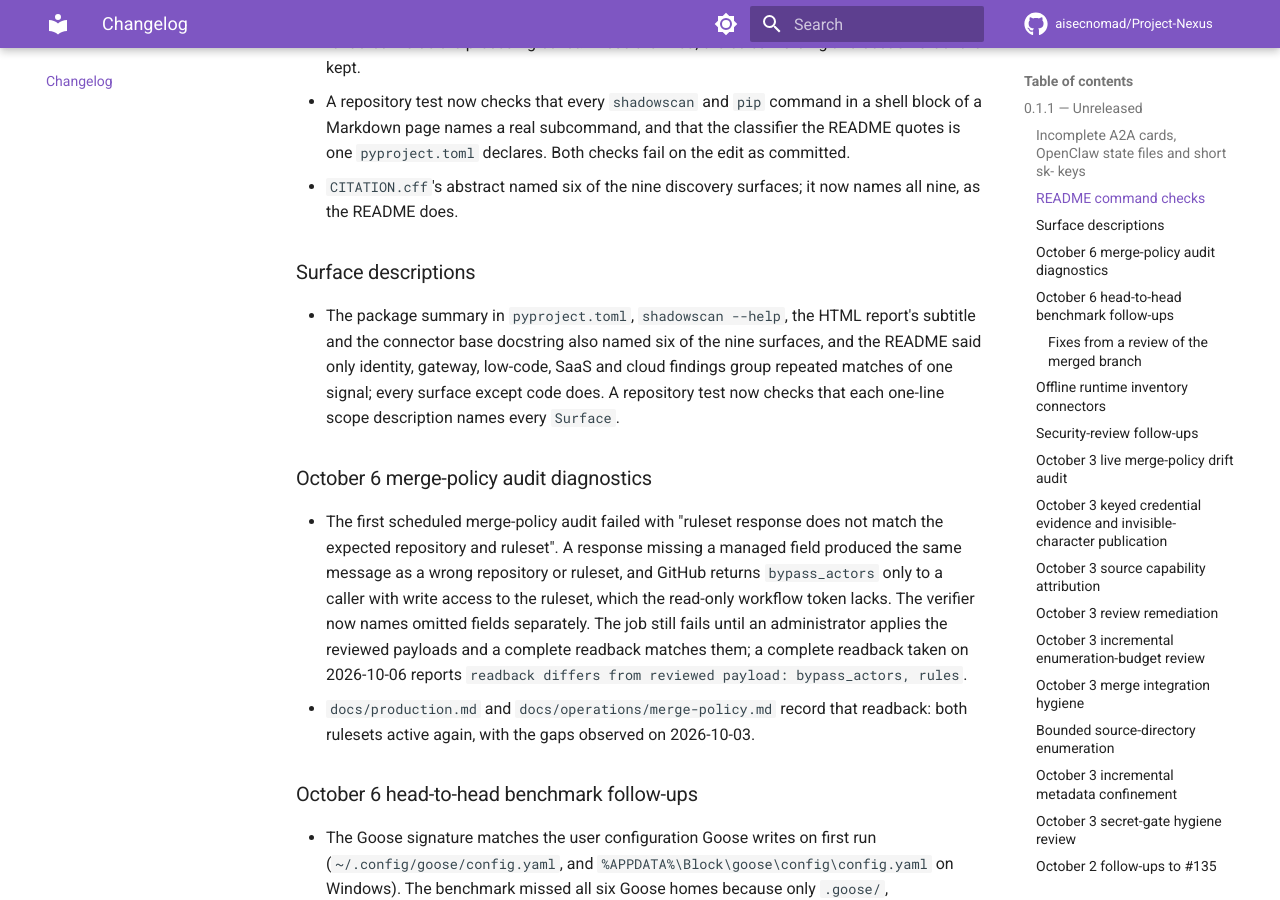
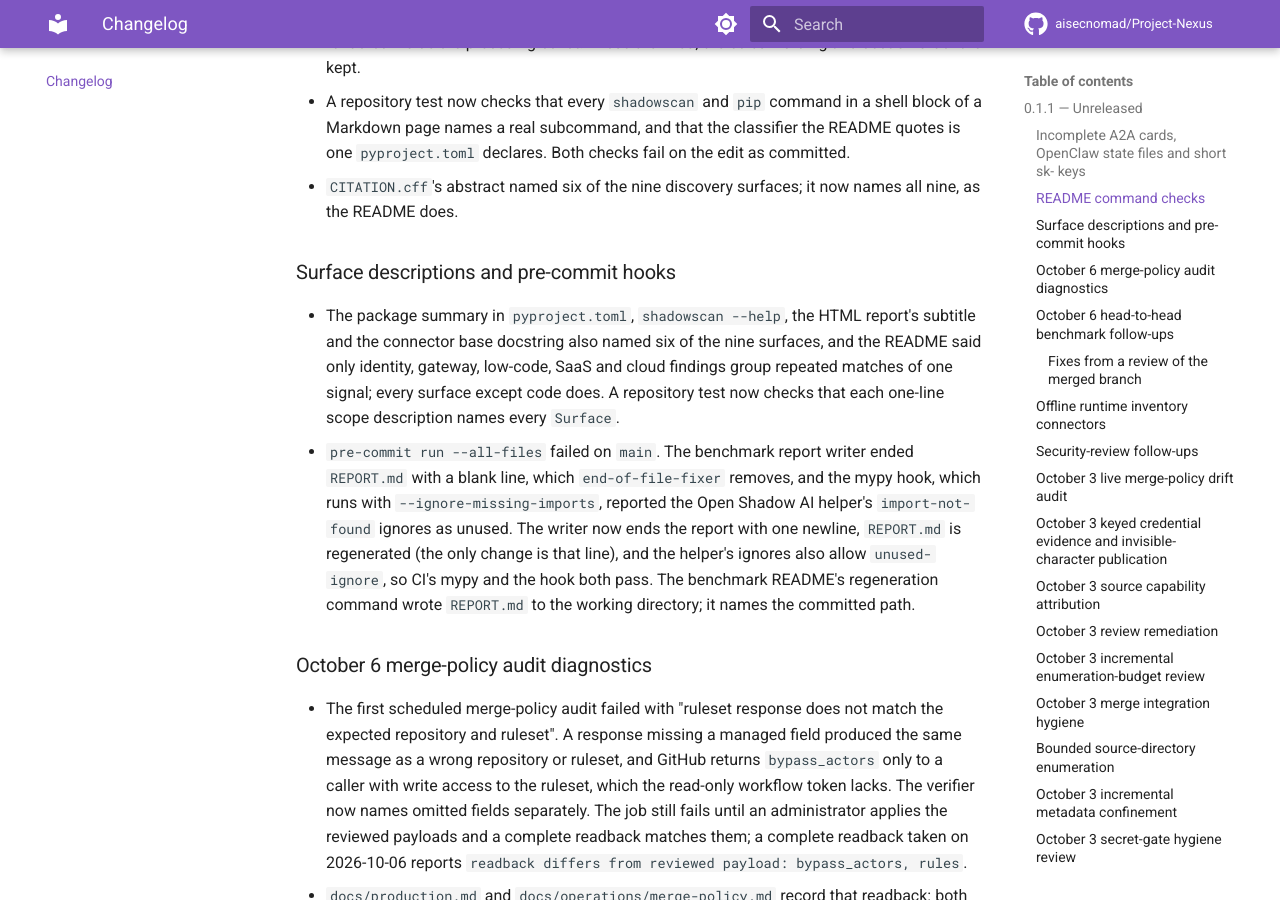
Before and after one commit to aisecnomad/Project-Nexus, an MkDocs documentation site: the page built from docs/changelog.md, in a window 1280 px wide and 900 px high, scrolled down 1323 px. Built offline with MkDocs 1.6.1 and Material for MkDocs 9.7.7, drawn with Linux system fonts in a browser that asks for light colours; comment, search, counter and statistics services are not loaded.

Commit message:
Keep pre-commit run --all-files green
The pre-commit configuration says to run `pre-commit run --all-files`,
and CONTRIBUTING.md says the hooks run what CI runs. On main two hooks
failed:

- end-of-file-fixer rewrote tools/benchmark/results/REPORT.md, because
  the report writer appended an empty line after its last section. The
  writer now ends the report with one newline, and REPORT.md is
  regenerated from the committed results; the regenerated file differs
  only by that line. The rendering test checks the ending.
- The mypy hook runs with --ignore-missing-imports, so it reported the
  Open Shadow AI helper's `import-not-found` ignores as unused, while
  `make typecheck` needs them because shadai is installed only in that
  tool's environment. The ignores also allow `unused-ignore`, and both
  configurations pass.

The benchmark README's regeneration command wrote REPORT.md to the
working directory rather than replacing the committed report; it names
the committed path.

Signed-off-by: Claude <noreply@anthropic.com>
Co-Authored-By: Claude Opus 5.5 <noreply@anthropic.com>
Claude-Session: https://claude.ai/code/session_01JPc2BEPSgM9h4v1qfshKez

```diff
--- a/CHANGELOG.md
+++ b/CHANGELOG.md
@@ -56,7 +56,7 @@ summarizes each release for people who install and operate ShadowScan.
 - `CITATION.cff`'s abstract named six of the nine discovery surfaces; it now
   names all nine, as the README does.
 
-### Surface descriptions
+### Surface descriptions and pre-commit hooks
 
 - The package summary in `pyproject.toml`, `shadowscan --help`, the HTML
   report's subtitle and the connector base docstring also named six of the
@@ -64,6 +64,14 @@ summarizes each release for people who install and operate ShadowScan.
   and cloud findings group repeated matches of one signal; every surface
   except code does. A repository test now checks that each one-line scope
   description names every `Surface`.
+- `pre-commit run --all-files` failed on `main`. The benchmark report writer
+  ended `REPORT.md` with a blank line, which `end-of-file-fixer` removes, and
+  the mypy hook, which runs with `--ignore-missing-imports`, reported the Open
+  Shadow AI helper's `import-not-found` ignores as unused. The writer now ends
+  the report with one newline, `REPORT.md` is regenerated (the only change is
+  that line), and the helper's ignores also allow `unused-ignore`, so CI's
+  mypy and the hook both pass. The benchmark README's regeneration command
+  wrote `REPORT.md` to the working directory; it names the committed path.
 
 ### October 6 merge-policy audit diagnostics
 
```
Also changed, not shown: tools/benchmark/results/README.md (+2 -1 lines), tools/benchmark/results/REPORT.md (line endings or trailing spaces), 3 other files.
